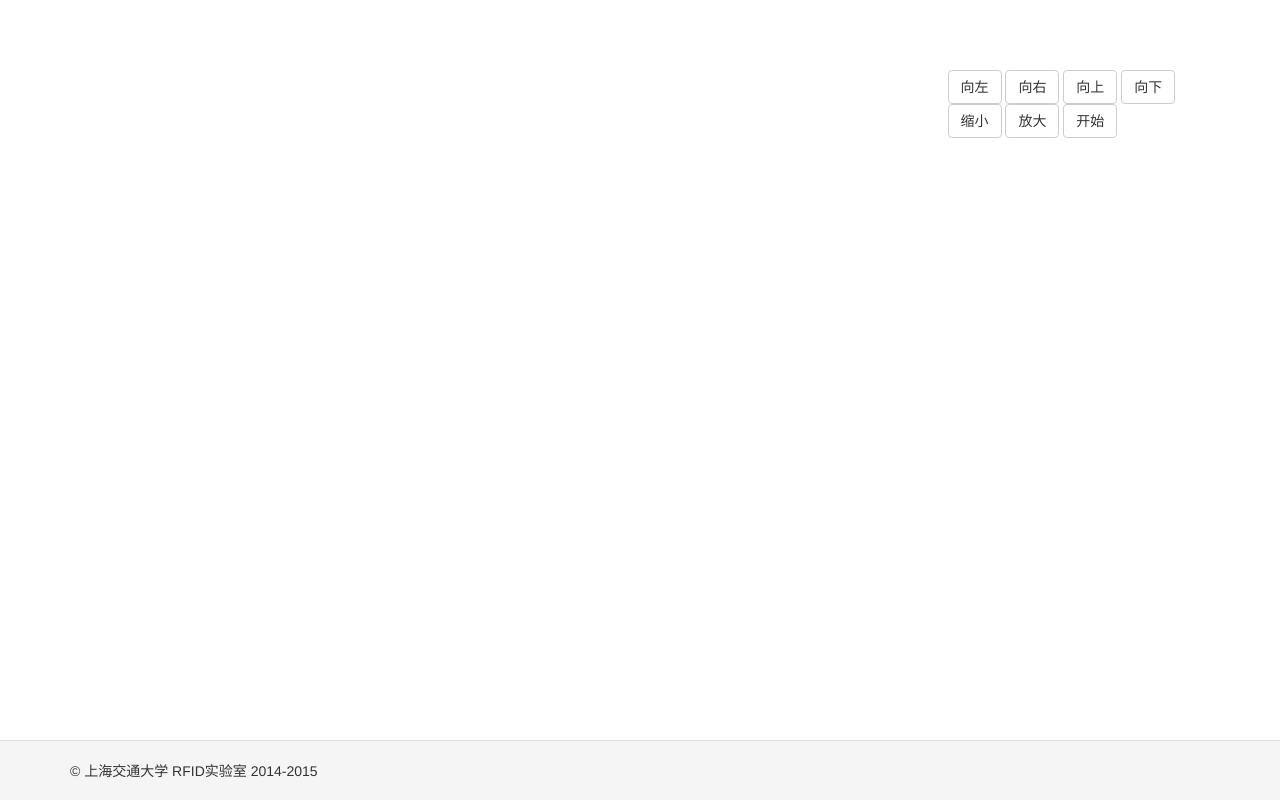
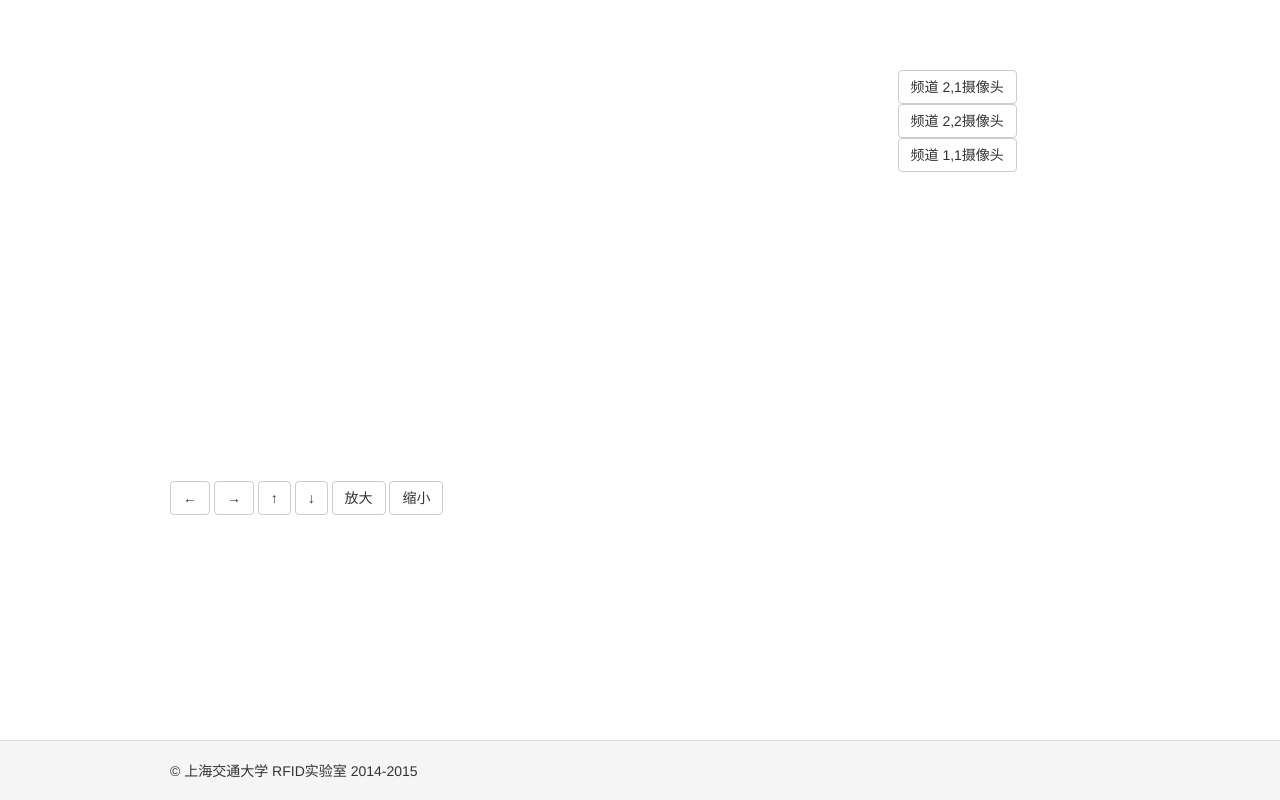
Before and after one commit to zry656565/live-video-site, a Yii app: template views/video/show.php in a window 1280 px wide. Run offline with PHP 8.4 and a stand-in for Yii, Linux system fonts and the light colour scheme; the template is opened without the code that fills it, so the values that code supplies are empty; some libraries are stand-ins or nearby versions.

Commit message:
更新观看视频的样式

```diff
--- a/views/video/show.php
+++ b/views/video/show.php
@@ -1,17 +1,17 @@
 <?php
 /* @var $this yii\web\View */
-$this->title = 'My Yii Application';
+$this->title = '观看直播';
 
-use yii\helpers\Url;
-use yii\helpers\Html;
+$this->registerJsFile(Yii::getAlias('@web') . '/js/video_show.js', ['depends' => [\yii\web\JqueryAsset::className()]]);
 ?>
 
 <div class="site-index">
     <div class="body-content">
         <div class="row">
             <div class="col-lg-9">
+                <div id="video">
                     <object id="MyActiveX" width="720" height="406" classid="clsid:95452421-C307-4060-9581-84C3F6274D55" type="application/x-itst-activex">
-                    <param name="_Version" value="65536">
+                        <param name="_version" value="65536">
                         <param name="_ExtentX" value="4657">
                         <param name="_ExtentY" value="4075">
                         <param name="_StockProps" value="0">
@@ -19,23 +19,18 @@ use yii\helpers\Html;
                         <param name="serverBalancePort" value="45000">
                     </object>
                 </div>
+                <button type="button" class="btn btn-default" onclick="MyActiveX.OnTurnLeft()">←</button>
+                <button type="button" class="btn btn-default" onclick="MyActiveX.OnTurnRight()">→</button>
+                <button type="button" class="btn btn-default" onclick="MyActiveX.OnTurnUp()">↑</button>
+                <button type="button" class="btn btn-default" onclick="MyActiveX.OnTurnDown()">↓</button>
+                <button type="button" class="btn btn-default" onclick="MyActiveX.OnZoomOut()">放大</button>
+                <button type="button" class="btn btn-default" onclick="MyActiveX.OnZoomIn()">缩小</button>
+            </div>
             <div class="col-lg-3">
-                <button type="button" class="btn btn-default" onclick="MyActiveX.OnTurnLeft()">向左</button>
-                <button type="button" class="btn btn-default" onclick="MyActiveX.OnTurnRight()">向右</button>
-                <button type="button" class="btn btn-default" onclick="MyActiveX.OnTurnUp()">向上</button>
-                <button type="button" class="btn btn-default" onclick="MyActiveX.OnTurnDown()">向下</button>
-                <button type="button" class="btn btn-default" onclick="MyActiveX.OnZoomIn()">缩小</button>
-                <button type="button" class="btn btn-default" onclick="MyActiveX.OnZoomOut()">放大</button>
-                <button type="button" class="btn btn-default" onclick="MyActiveX.OnVideoStart()">开始</button>
-<!--                <button type="button" class="btn btn-default" onclick="MyActiveX.OnChannelChange(2.0,1.0)">频道 2,1摄像头</button>-->
-<!--                <button type="button" class="btn btn-default" onclick="MyActiveX.OnChannelChange(2.0,2.0)">频道 2,2摄像头</button>-->
-<!--                <button type="button" class="btn btn-default" onclick="MyActiveX.OnChannelChange(1.0,1.0)">频道 1,1摄像头</button>-->
+                <button type="button" class="btn btn-default" onclick="MyActiveX.OnChannelChange(2.0,1.0)">频道 2,1摄像头</button>
+                <button type="button" class="btn btn-default" onclick="MyActiveX.OnChannelChange(2.0,2.0)">频道 2,2摄像头</button>
+                <button type="button" class="btn btn-default" onclick="MyActiveX.OnChannelChange(1.0,1.0)">频道 1,1摄像头</button>
             </div>
         </div>
     </div>
 </div>
-<script>
-window.onbeforeunload = function(){
-    MyActiveX.OnWindowClose();
-};
-</script>
--- a/web/css/site.css
+++ b/web/css/site.css
@@ -101,3 +101,9 @@ a.desc:after {
 .weak {
     color: #ccc;
 }
+
+@media all and (min-width:1200px) {
+    .container {
+        width: 970px;
+    }
+}
--- /dev/null
+++ b/web/js/video_show.js
@@ -0,0 +1,12 @@
+/**
+ * @author: Jerry Zou
+ * @email: jerry.zry@outlook.com
+ */
+
+$(function(){
+    MyActiveX.OnVideoStart();
+
+    window.onbeforeunload = function(){
+        MyActiveX.OnWindowClose();
+    };
+});
```
Lines whose indentation alone changed are shown as unchanged.
